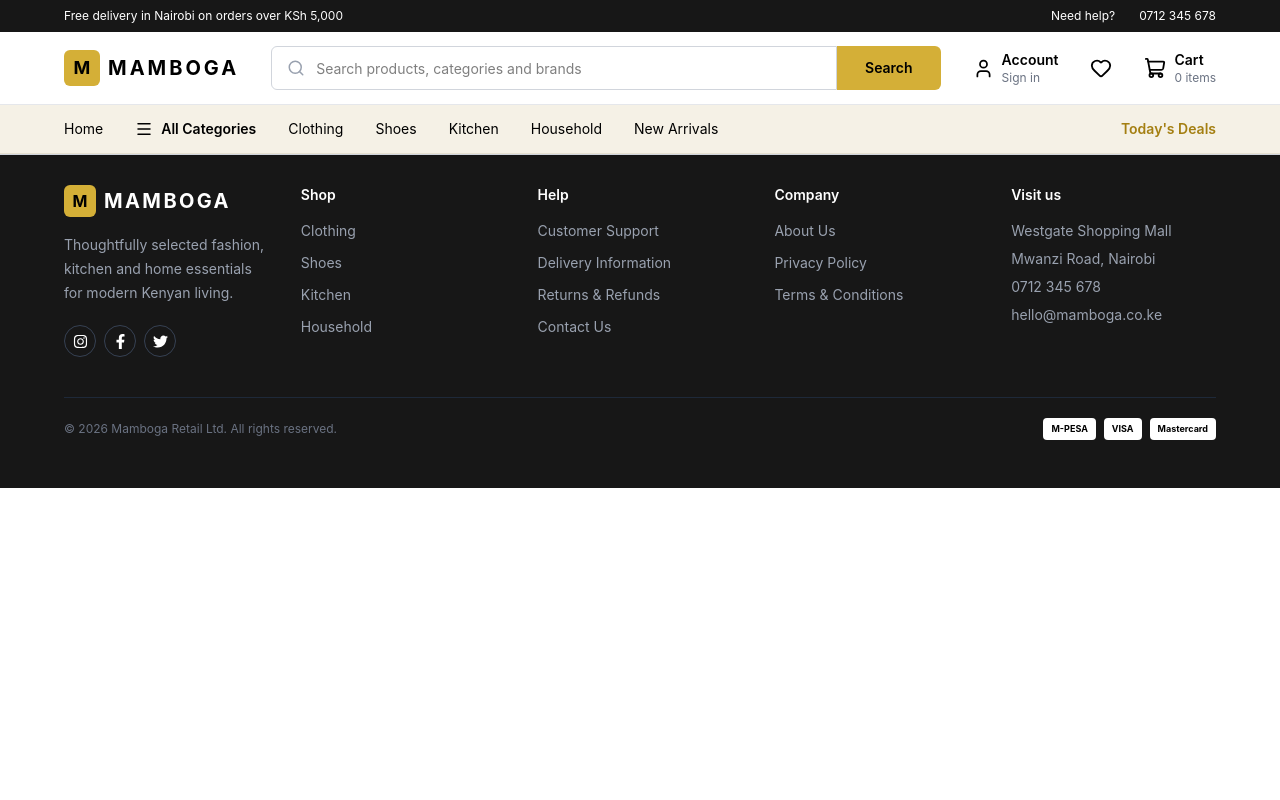
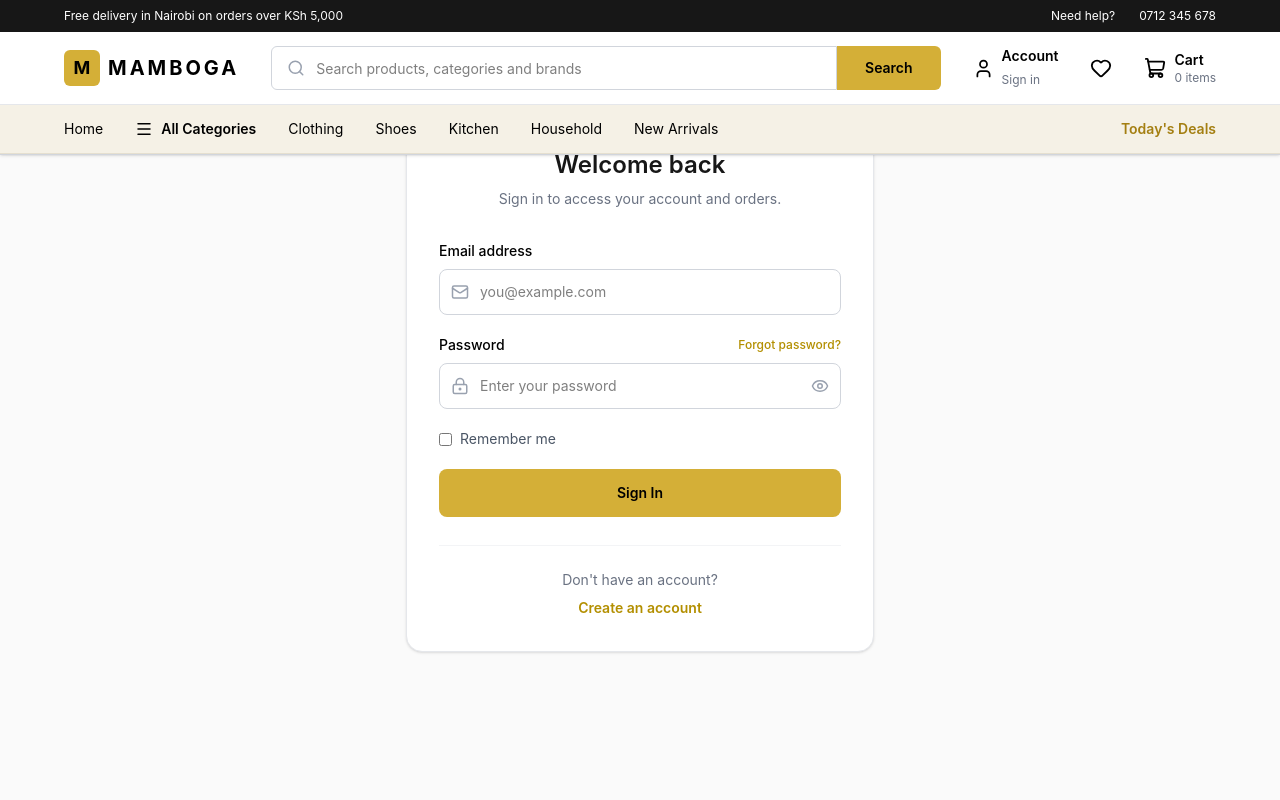
Before and after one commit to Linkon-Tuhoto/E-commerce-website, a React (Vite) app in the folder ecommerce/: page /signin in a window 1280 px wide. Shown: the top 800 px of the page. Built offline with nearby package versions, Linux system fonts and the light colour scheme.

Commit message:
sign in section

```diff
--- a/ecommerce/src/App.jsx
+++ b/ecommerce/src/App.jsx
@@ -8,6 +8,7 @@ import Navbar from './components/Navbar'
 import Footer from './components/Footer'
 import Cart from './pages/Cart'
 import Wishlist from './pages/Wishlist'
+import SignIn from './pages/SignIn'
 
 function App() {
   const [cart, setCart] = useState([]);
@@ -24,6 +25,7 @@ function App() {
         <Route path="/product/:id" element={<ProductDetails cart={cart} setCart={setCart} />} />
         <Route path="/cart" element={<Cart cart={cart} setCart={setCart} />} />
         <Route path="/wishlist" element={<Wishlist setCart={setCart} wishlist={wishlist} setWishlist={setWishlist} />} />
+        <Route path="/signin" element={<SignIn />} />
 
       </Routes>
       <Footer />
--- a/ecommerce/src/components/Navbar.jsx
+++ b/ecommerce/src/components/Navbar.jsx
@@ -132,9 +132,9 @@ function Navbar({ cart }) {
                   Account
                 </p>
 
-                <p className="text-xs text-gray-500">
+                <Link to="/signin" className="text-xs text-gray-500">
                   Sign in
-                </p>
+                </Link>
 
               </div>
 
@@ -509,9 +509,9 @@ function Navbar({ cart }) {
                 Account
               </p>
 
-              <p className="text-xs text-gray-500">
+              <Link to="/signin" className="text-xs text-gray-500">
                 Sign In
-              </p>
+              </Link>
 
             </div>
 
--- /dev/null
+++ b/ecommerce/src/pages/SignIn.jsx
@@ -0,0 +1,148 @@
+import { useState } from "react";
+import { Link } from "react-router-dom";
+import { Eye, EyeOff, LockKeyhole, Mail } from "lucide-react";
+
+function SignIn() {
+  const [showPassword, setShowPassword] = useState(false);
+
+  const handleSubmit = (e) => {
+    e.preventDefault();
+
+    // Authentication will be connected to the backend later.
+  };
+
+  return (
+    <main className="min-h-screen bg-[#fafafa]">
+      <div className="mx-auto flex min-h-[calc(100vh-160px)] max-w-[500px] items-center px-4 py-12">
+
+        <div className="w-full rounded-2xl border border-gray-200 bg-white p-6 shadow-sm md:p-8">
+
+          {/* Heading */}
+          <div className="text-center">
+
+            <div className="mx-auto mb-5 flex h-12 w-12 items-center justify-center rounded-lg bg-[#D4AF37] font-bold text-black">
+              M
+            </div>
+
+            <h1 className="text-2xl font-semibold text-[#171717]">
+              Welcome back
+            </h1>
+
+            <p className="mt-2 text-sm text-gray-500">
+              Sign in to access your account and orders.
+            </p>
+
+          </div>
+
+          <form
+            onSubmit={handleSubmit}
+            className="mt-8 space-y-5"
+          >
+
+            {/* Email */}
+            <div>
+              <label className="mb-2 block text-sm font-medium">
+                Email address
+              </label>
+
+              <div className="relative">
+                <Mail
+                  size={18}
+                  className="absolute left-3 top-1/2 -translate-y-1/2 text-gray-400"
+                />
+
+                <input
+                  type="email"
+                  placeholder="you@example.com"
+                  className="w-full rounded-lg border border-gray-300 py-3 pl-10 pr-4 text-sm outline-none transition focus:border-[#D4AF37] focus:ring-1 focus:ring-[#D4AF37]"
+                  required
+                />
+              </div>
+            </div>
+
+            {/* Password */}
+            <div>
+              <div className="mb-2 flex items-center justify-between">
+                <label className="text-sm font-medium">
+                  Password
+                </label>
+
+                <Link
+                  to="/forgot-password"
+                  className="text-xs font-medium text-[#B38F00] hover:underline"
+                >
+                  Forgot password?
+                </Link>
+              </div>
+
+              <div className="relative">
+                <LockKeyhole
+                  size={18}
+                  className="absolute left-3 top-1/2 -translate-y-1/2 text-gray-400"
+                />
+
+                <input
+                  type={showPassword ? "text" : "password"}
+                  placeholder="Enter your password"
+                  className="w-full rounded-lg border border-gray-300 py-3 pl-10 pr-12 text-sm outline-none transition focus:border-[#D4AF37] focus:ring-1 focus:ring-[#D4AF37]"
+                  required
+                />
+
+                <button
+                  type="button"
+                  onClick={() =>
+                    setShowPassword(!showPassword)
+                  }
+                  className="absolute right-3 top-1/2 -translate-y-1/2 text-gray-400 hover:text-black"
+                >
+                  {showPassword ? (
+                    <EyeOff size={18} />
+                  ) : (
+                    <Eye size={18} />
+                  )}
+                </button>
+              </div>
+            </div>
+
+            {/* Remember */}
+            <label className="flex items-center gap-2 text-sm text-gray-600">
+              <input
+                type="checkbox"
+                className="accent-[#D4AF37]"
+              />
+              Remember me
+            </label>
+
+            {/* Button */}
+            <button
+              type="submit"
+              className="w-full rounded-lg bg-[#D4AF37] py-3.5 text-sm font-semibold text-black transition hover:bg-[#c19d25]"
+            >
+              Sign In
+            </button>
+
+          </form>
+
+          {/* Register */}
+          <div className="mt-7 border-t border-gray-100 pt-6 text-center">
+
+            <p className="text-sm text-gray-500">
+              Don't have an account?
+            </p>
+
+            <Link
+              to="/register"
+              className="mt-2 inline-block text-sm font-semibold text-[#B38F00] hover:underline"
+            >
+              Create an account
+            </Link>
+
+          </div>
+
+        </div>
+      </div>
+    </main>
+  );
+}
+
+export default SignIn;
```
